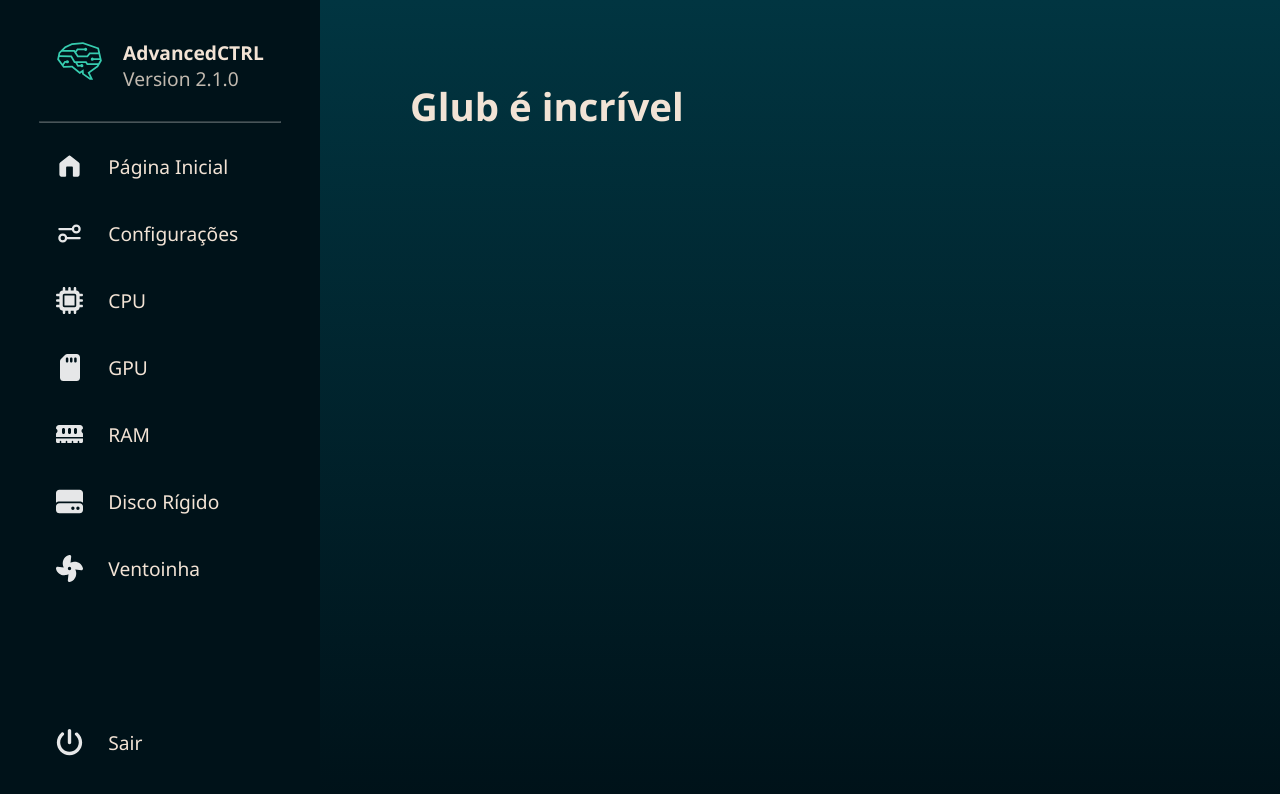
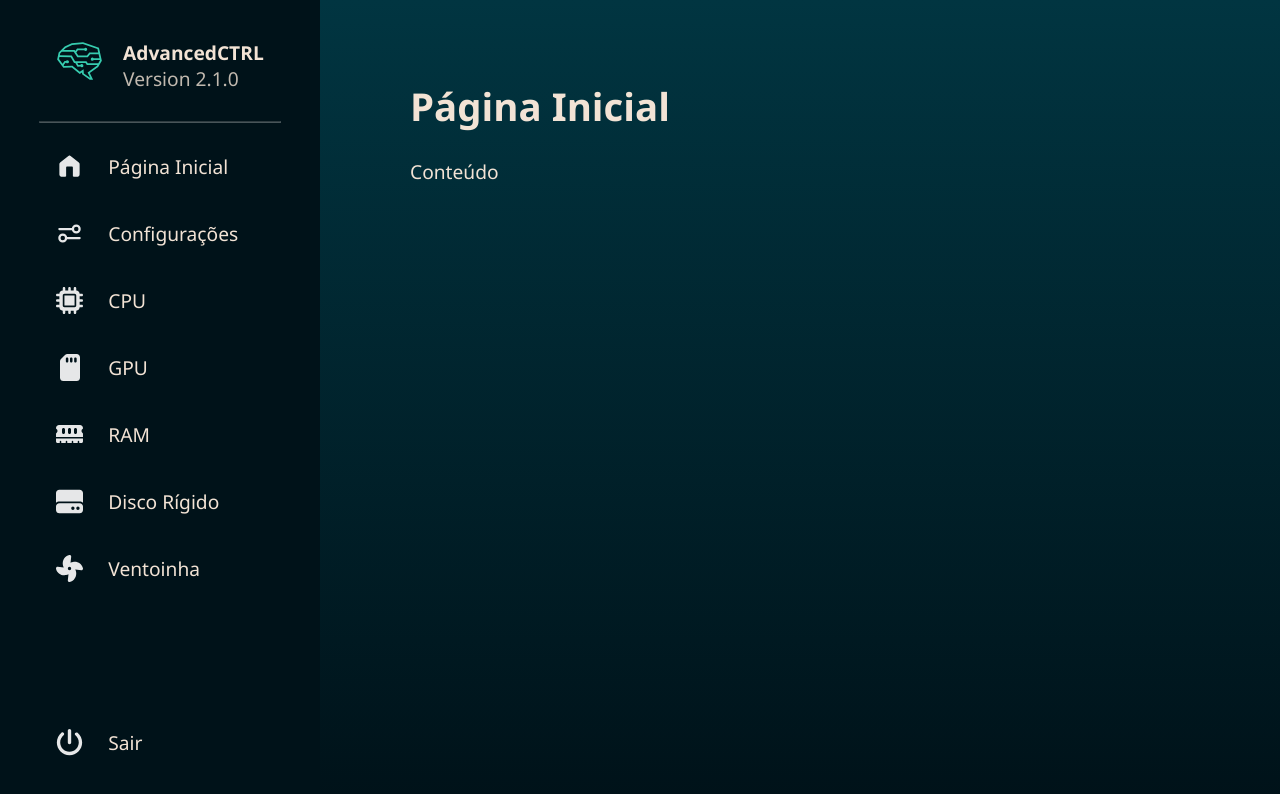
Before and after one commit to danielbirenbaum/AdvancedCTRL, a React (Vite) app: page / in a window 1280 px wide. Shown: the top 794 px of the page. Built offline with nearby package versions, Linux system fonts and the light colour scheme; a web font is replaced by a local one.

Commit message:
Padronização do Título das Telas

```diff
--- a/src/App.tsx
+++ b/src/App.tsx
@@ -23,7 +23,10 @@ function App() {
             <div id="move-bar"></div>
             <NavBar setScreen={setScreen}></NavBar>
 
-            <div id="screen">{React.createElement(screens[screen][2], {})}</div>
+            <div id="screen">
+                <h1>{screens[screen][1].toString()}</h1>
+                {React.createElement(screens[screen][2], {})}
+            </div>
         </>
     );
 }
--- a/src/components/screens/HomepageScreen.tsx
+++ b/src/components/screens/HomepageScreen.tsx
@@ -1,5 +1,5 @@
 function HomepageScreen() {
-    return <h1>Glub é incrível</h1>;
+    return <p>Conteúdo</p>;
 }
 
 export default HomepageScreen;
```
